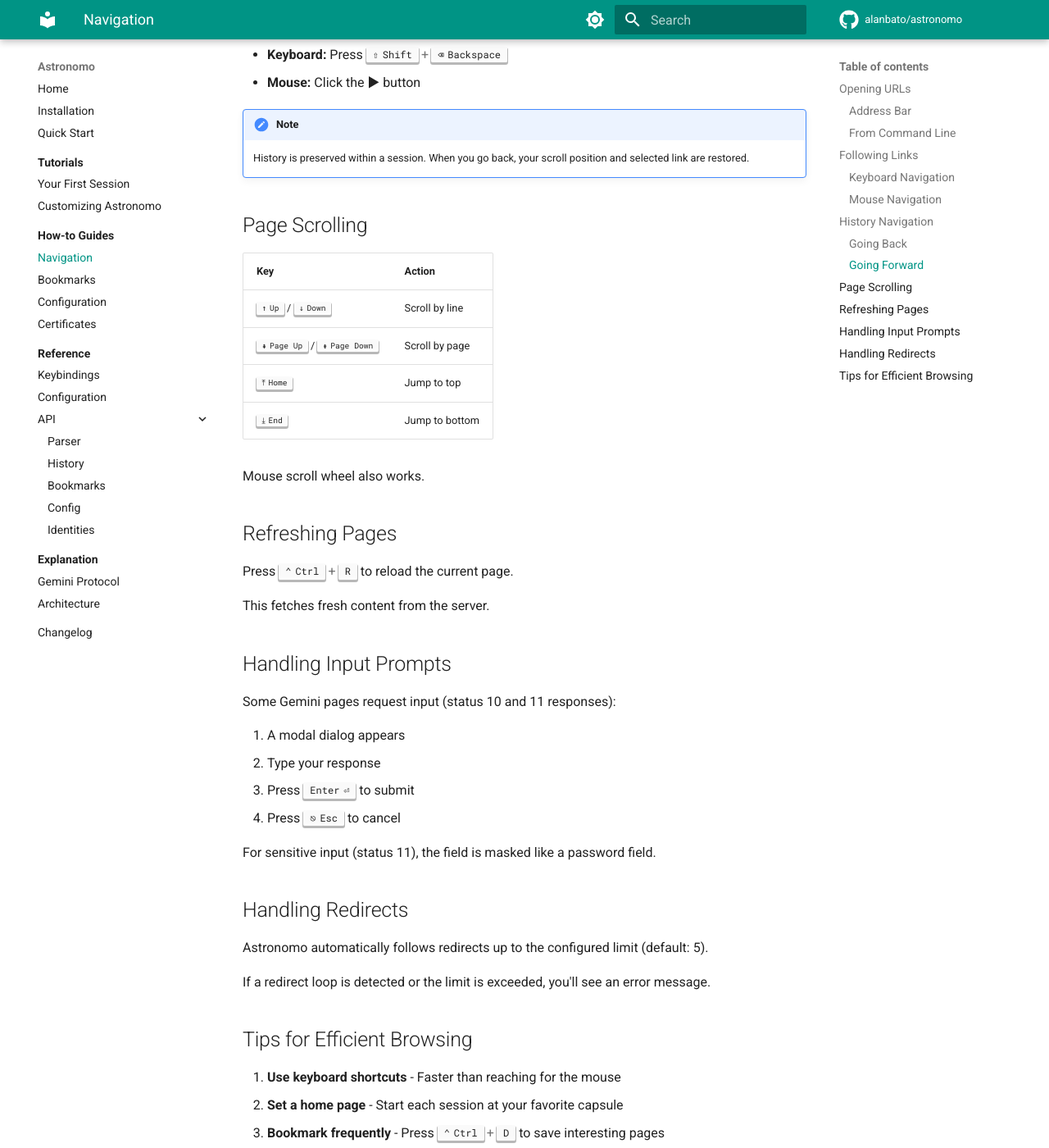
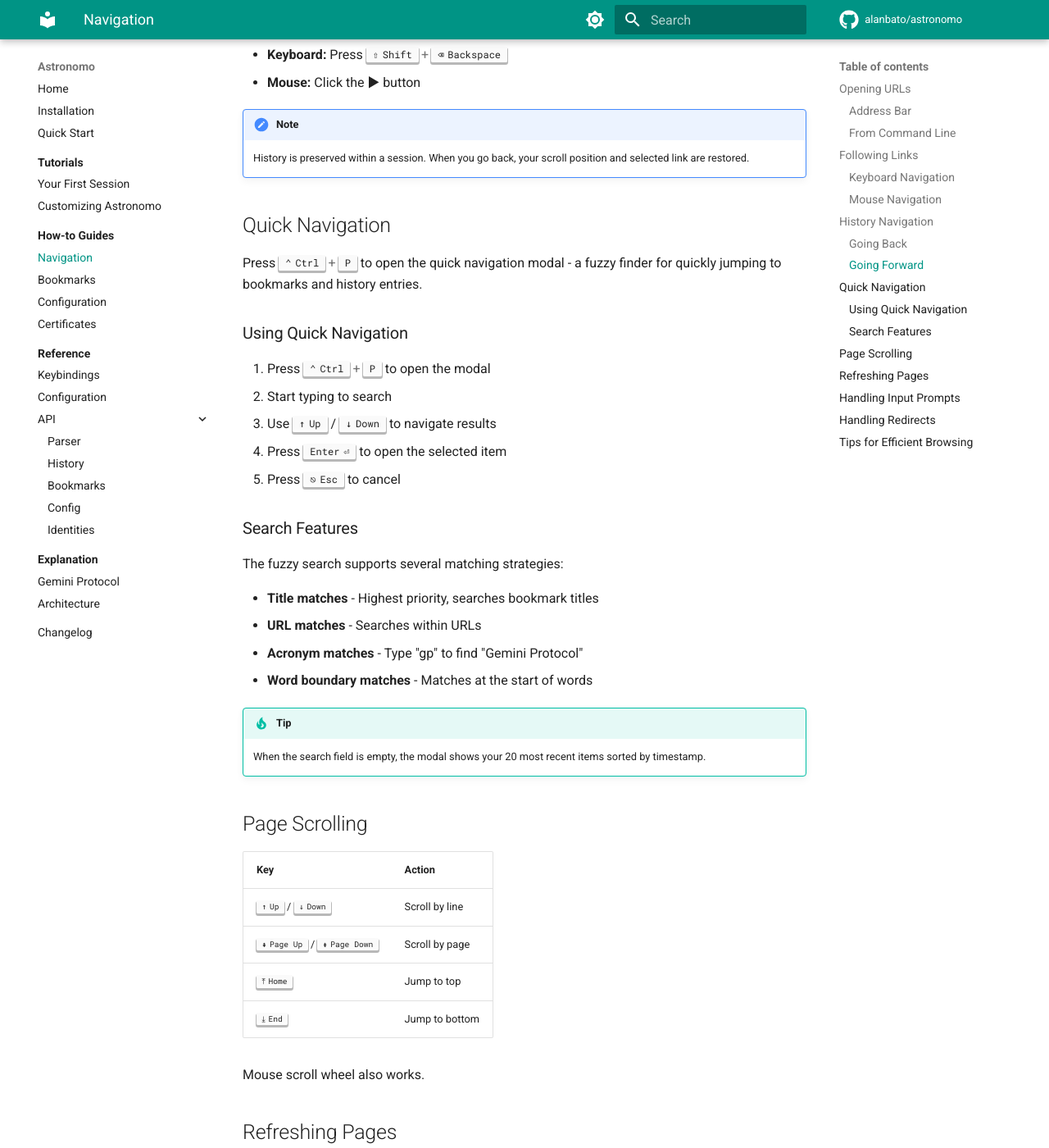
Before and after one commit to alanbato/astronomo, an MkDocs documentation site: the page built from docs/how-to/navigation.md, in a window 1280 px wide and 1400 px high, scrolled down 1328 px. Shown: the whole window at 82% size. Built offline with MkDocs 1.6.1 and Material for MkDocs 9.7.7, drawn with Linux system fonts in a browser that asks for light colours; comment, search, counter and statistics services are not loaded; the version menu is left out; some of the changed text lies outside the part shown.

Commit message:
Document quick navigation feature in user guides
- Add Ctrl+P to global shortcuts in keybindings reference
- Add quick navigation modal keybindings section
- Add detailed quick navigation section to navigation how-to
- Update browsing tips to mention quick navigation

```diff
--- a/docs/how-to/navigation.md
+++ b/docs/how-to/navigation.md
@@ -52,6 +52,30 @@
 !!! note
     History is preserved within a session. When you go back, your scroll position and selected link are restored.
 
+## Quick Navigation
+
+Press ++ctrl+p++ to open the quick navigation modal - a fuzzy finder for quickly jumping to bookmarks and history entries.
+
+### Using Quick Navigation
+
+1. Press ++ctrl+p++ to open the modal
+2. Start typing to search
+3. Use ++arrow-up++ / ++arrow-down++ to navigate results
+4. Press ++enter++ to open the selected item
+5. Press ++escape++ to cancel
+
+### Search Features
+
+The fuzzy search supports several matching strategies:
+
+- **Title matches** - Highest priority, searches bookmark titles
+- **URL matches** - Searches within URLs
+- **Acronym matches** - Type "gp" to find "Gemini Protocol"
+- **Word boundary matches** - Matches at the start of words
+
+!!! tip
+    When the search field is empty, the modal shows your 20 most recent items sorted by timestamp.
+
 ## Page Scrolling
 
 | Key | Action |
@@ -89,6 +113,7 @@
 ## Tips for Efficient Browsing
 
 1. **Use keyboard shortcuts** - Faster than reaching for the mouse
-2. **Set a home page** - Start each session at your favorite capsule
-3. **Bookmark frequently** - Press ++ctrl+d++ to save interesting pages
-4. **Use history** - ++backspace++ is your friend
+2. **Use quick navigation** - Press ++ctrl+p++ to instantly jump to any bookmark or recent page
+3. **Set a home page** - Start each session at your favorite capsule
+4. **Bookmark frequently** - Press ++ctrl+d++ to save interesting pages
+5. **Use history** - ++backspace++ is your friend
```
Also changed, not shown: docs/reference/keybindings.md (+9 -0 lines).
